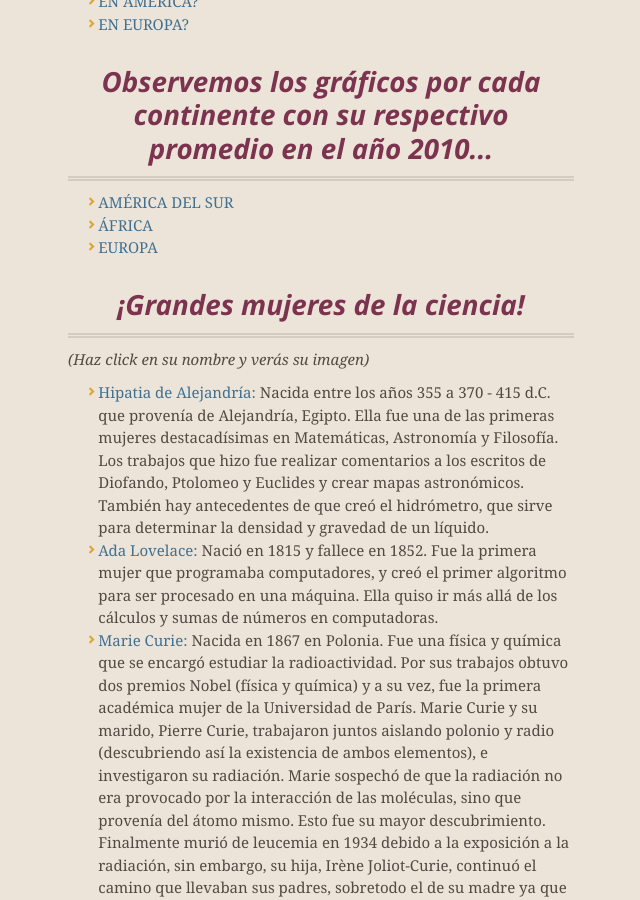
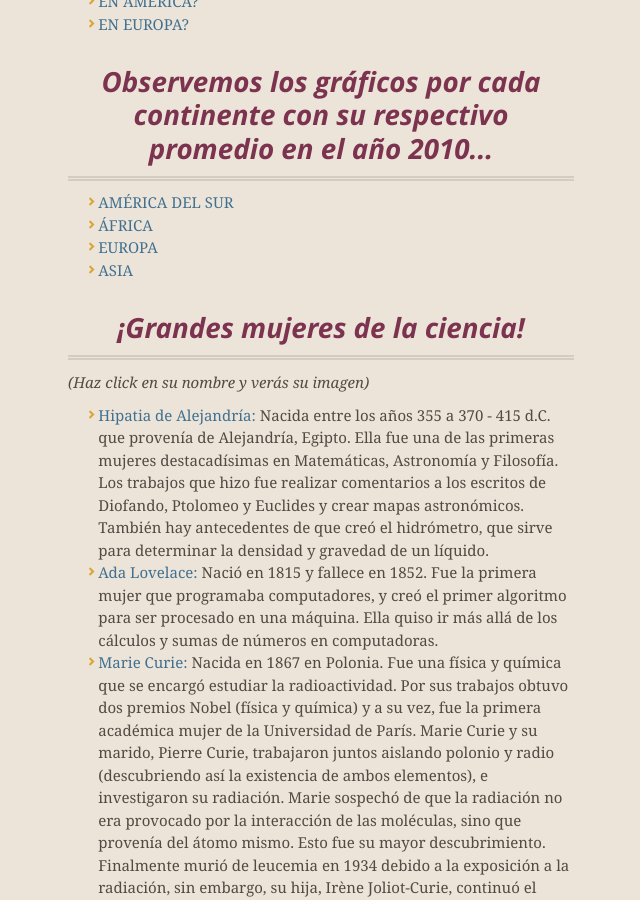
Before and after one commit to Mujeryciencias/mujeryciencias.github.io, a Jekyll site: the page index.html, which Jekyll copies as it is, in a window 1280 px wide and 900 px high, scrolled down 1456 px. Shown: the whole window, without its empty margins (319-959 px from the left). Built offline with Jekyll 4.4.1, drawn with Linux system fonts in a browser that asks for light colours; nearby versions of some CDN libraries; Markdown is read by kramdown in place of the engine named in the settings.

Commit message:
Replace master branch with page content via GitHub

```diff
--- a/index.html
+++ b/index.html
@@ -82,6 +82,7 @@ Los nombres de las creadoras del blog son <strong>Natalie Tapia Cortés &amp; Al
 <li><a href="https://fbcdn-sphotos-e-a.akamaihd.net/hphotos-ak-ash3/t1.0-9/p417x417/10271602_10203173434512066_1794353151428336751_n.jpg">AMÉRICA DEL SUR</a></li>
 <li><a href="https://scontent-b-mia.xx.fbcdn.net/hphotos-prn2/t1.0-9/10325739_10203173414351562_4191768390255662211_n.jpg">ÁFRICA</a></li>
 <li><a href="https://scontent-a-mia.xx.fbcdn.net/hphotos-prn2/t31.0-8/10295037_10203173447672395_7309646649239028016_o.jpg">EUROPA</a></li>
+<li><a href="https://fbcdn-sphotos-a-a.akamaihd.net/hphotos-ak-ash3/t1.0-9/10334367_10203173462952777_3060624417390693713_n.jpg">ASIA</a></li>
 </ul><h3>
 <a name="grandes-mujeres-de-la-ciencia" class="anchor" href="#grandes-mujeres-de-la-ciencia"><span class="octicon octicon-link"></span></a>¡Grandes mujeres de la ciencia!</h3>
 
```
Also changed, not shown: params.json (+1 -1 lines).
